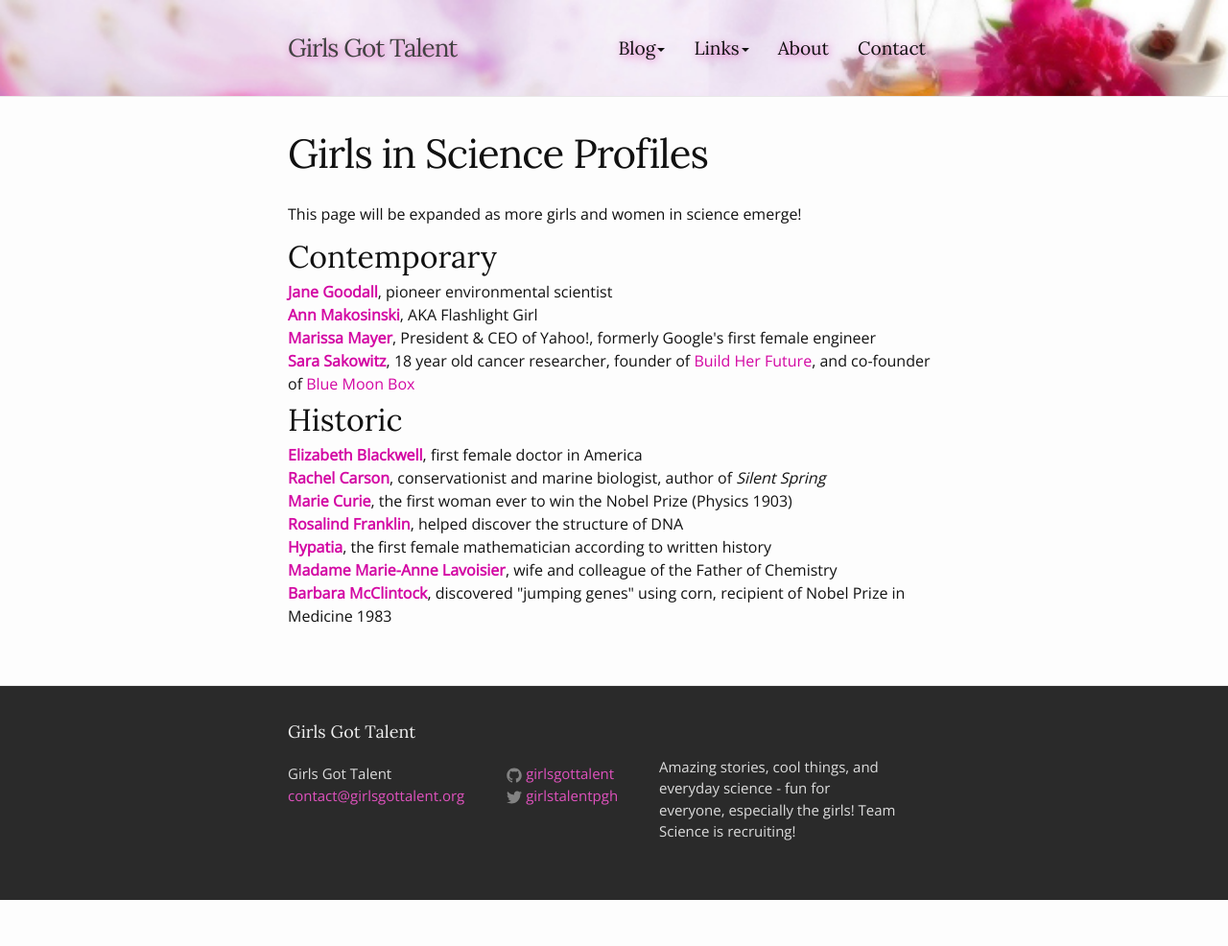
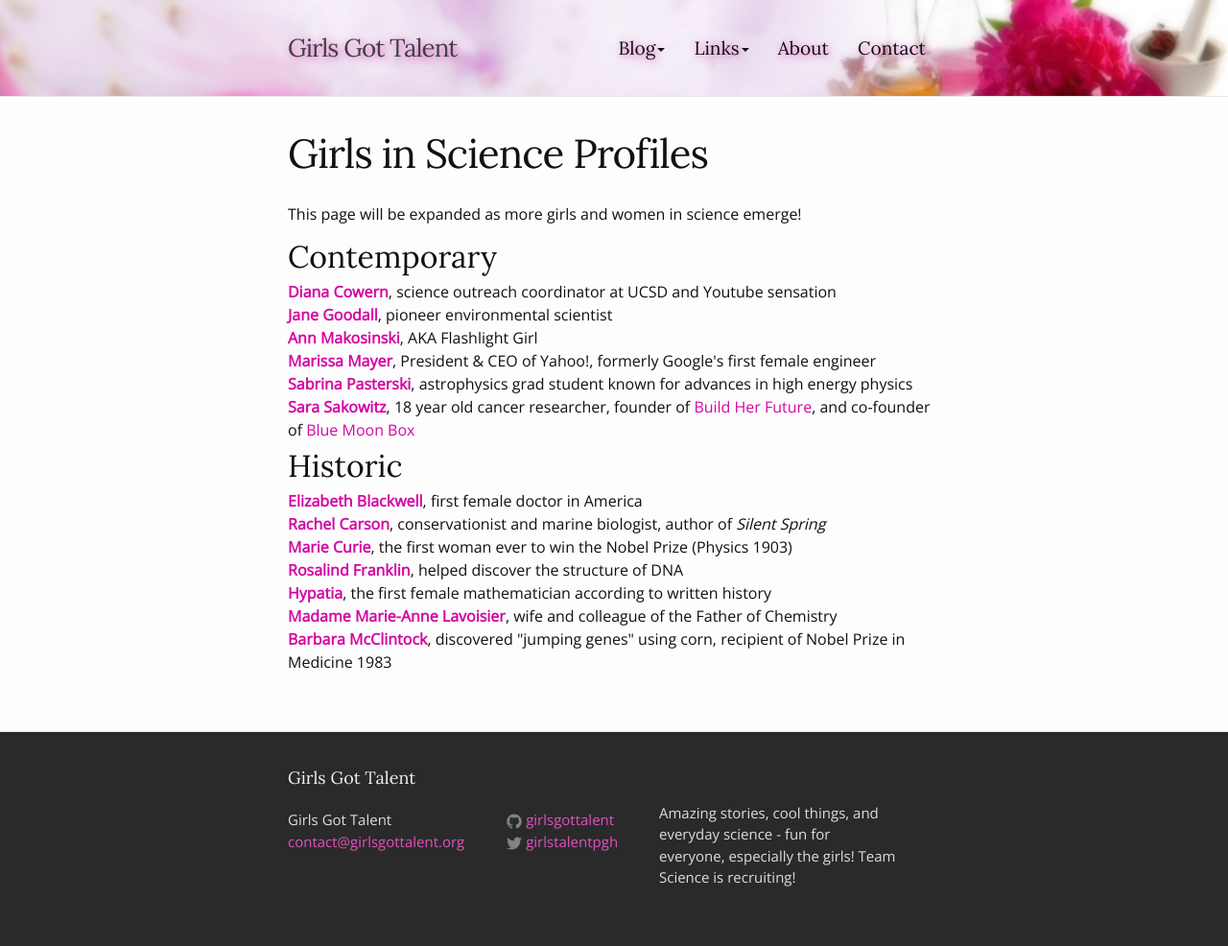
Before and after one commit to songela/gblog2, a Jekyll site: the page built from links/profiles/index.html, in a window 1280 px wide. Shown: the whole page at 96% size. Built offline with Jekyll 4.4.1, drawn with Linux system fonts in a browser that asks for light colours; nearby versions of some CDN libraries; before the commit the page ends 938 px from its top, so only the background shows below that.

Commit message:
update links

```diff
--- a/links/profiles/index.html
+++ b/links/profiles/index.html
@@ -6,9 +6,11 @@
 
 <div class="section">
 <h2>Contemporary</h2>
+<a href="http://physicsgirl.org/" target="_blank"><b>Diana Cowern</b></a>, science outreach coordinator at UCSD and Youtube sensation<br>
 <a href="http://www.nationalgeographic.com/explorers/bios/jane-goodall/" target="_blank"><b>Jane Goodall</b></a>, pioneer environmental scientist<br />
-<a href="http://annventions.com/" target="_blank"><b>Ann Makosinski</b></a>, AKA Flashlight Girl<br />
-<a href="http://marissamayr.tumblr.com/post/60336044815/geeking-out-on-the-logo" target="_blank"><b>Marissa Mayer</b></a>, President &amp; CEO of Yahoo!, formerly Google's first female engineer<br />
+<a href="https://annmakosinski.com/" target="_blank"><b>Ann Makosinski</b></a>, AKA Flashlight Girl<br />
+<a href="http://marissamayr.tumblr.com" target="_blank"><b>Marissa Mayer</b></a>, President &amp; CEO of Yahoo!, formerly Google's first female engineer<br />
+<a href="http://physicsgirl.com/" target="_blank"><b>Sabrina Pasterski</b></a>, astrophysics grad student known for advances in high energy physics<br>
 <a href="http://www.sarasakowitz.com/" target="_blank"><b>Sara Sakowitz</b></a>, 18 year old cancer researcher, founder of <a href="http://www.buildherfuture.org/" target="_blank">Build Her Future</a>, and co-founder of <a href="http://www.bluemoonbox.com/">Blue Moon Box</a>
 </div>
 
--- a/links/resources/index.html
+++ b/links/resources/index.html
@@ -2,7 +2,9 @@
 layout: page
 title: Scientific Resources
 ---
-<p><a href="http://www.codecademy.com/" target="_blank">Codecademy</a><br />
+<p>
+<a href="http://www.bluemoonbox.com/#home" target="_blank">Blue Moon Box</a><br>
+<a href="http://www.codecademy.com/" target="_blank">Codecademy</a><br />
 <a href="http://code.org/" target="_blank">Code.org</a><br />
 <a href="https://www.sciencenews.org/" target="_blank">Science News</a><br />
 <a href="https://student.societyforscience.org/" target="_blank">Student Science</a><br>
```
